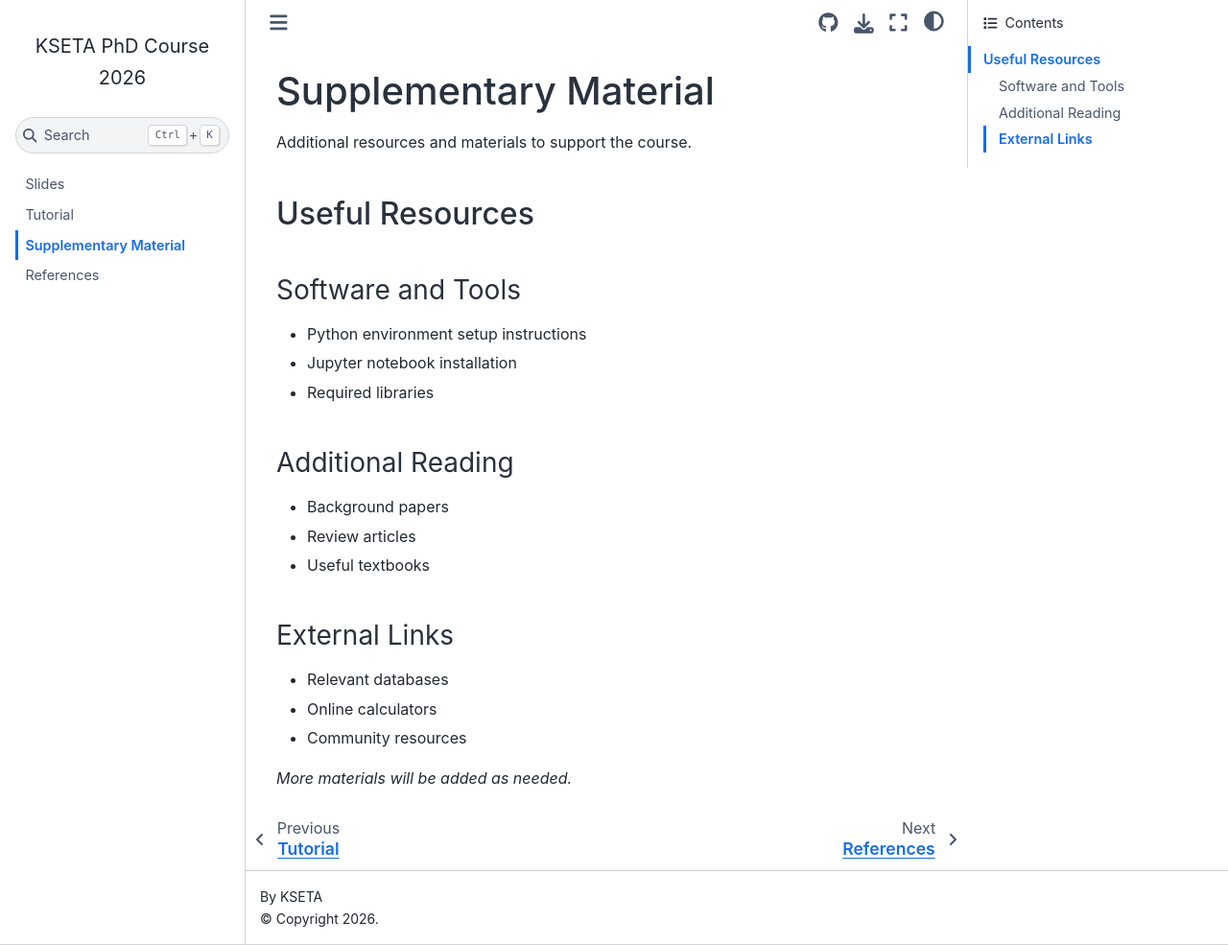
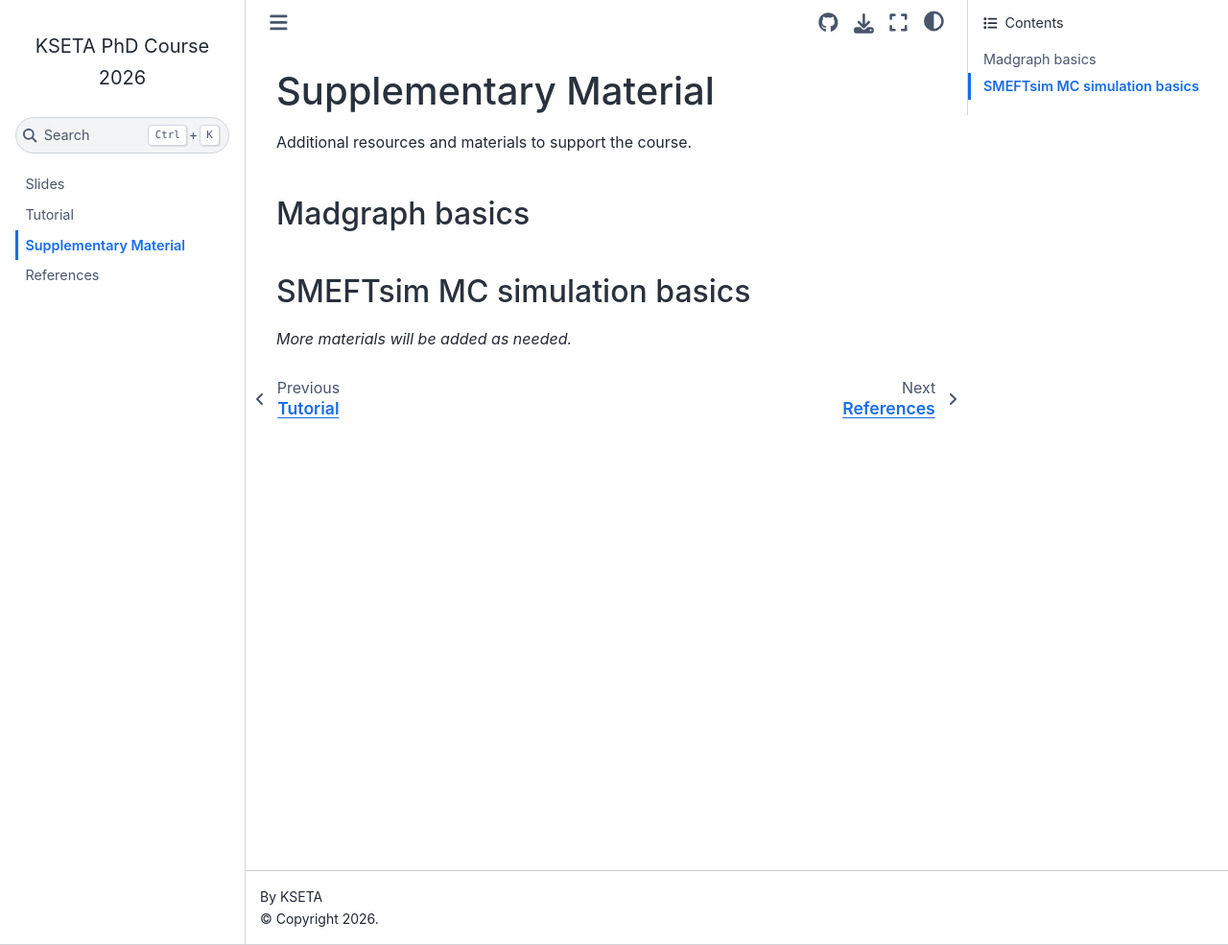
Before and after one commit to mpresill/KSETA_2026, a Jupyter Book: the page built from supplementary.md, in a window 1280 px wide and 985 px high. Shown: the whole window at 96% size. Built offline with Jupyter Book 1.0.4 settings and Sphinx 7.4.7 and the Sphinx Book theme 1.1.4, drawn with Linux system fonts in a browser that asks for light colours.

Commit message:
Revise supplementary.md to include new topics
Updated the structure of supplementary materials to include new sections on Madgraph basics and SMEFTsim MC simulation basics.

```diff
--- a/supplementary.md
+++ b/supplementary.md
@@ -2,27 +2,10 @@
 
 Additional resources and materials to support the course.
 
-## Useful Resources
+### Madgraph basics
 
-### Software and Tools
 
-<!-- Add links to required software -->
-- Python environment setup instructions
-- Jupyter notebook installation
-- Required libraries
+### SMEFTsim MC simulation basics
 
-### Additional Reading
-
-<!-- Add supplementary reading materials -->
-- Background papers
-- Review articles
-- Useful textbooks
-
-### External Links
-
-<!-- Add useful external links -->
-- Relevant databases
-- Online calculators
-- Community resources
 
 *More materials will be added as needed.*
```
